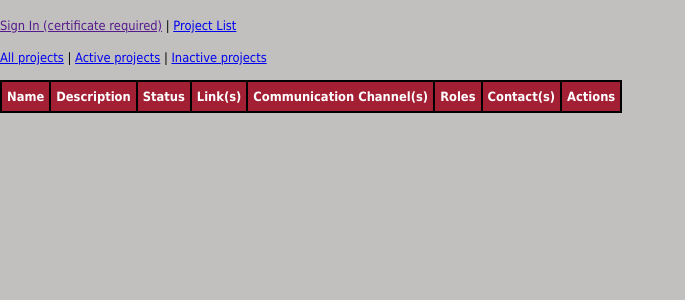
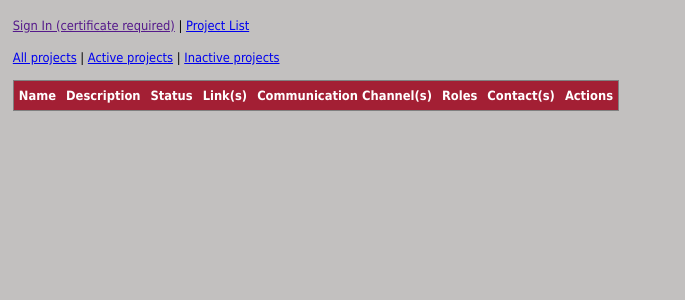
Before and after one commit to sipb/project-database, a Python web app: template web_scripts/templates/projectlist.html in a window 1280 px wide. Shown: the top 300 px of the page, without its empty margins (0-685 px from the left). Run offline with Jinja, Linux system fonts and the light colour scheme; the template is opened without the code that fills it, so the values that code supplies are empty.

Commit message:
Try adding some margin.

```diff
--- a/web_scripts/templates/projectlist.html
+++ b/web_scripts/templates/projectlist.html
@@ -6,6 +6,7 @@
         <link rel="stylesheet" type="text/css" href="templates/style.css" />
     </head>
     <body>
+        <div id="content-block">
             <h2>{{ title }}</h2>
 
             {% include 'navigationlinks.html' %}
@@ -28,5 +29,6 @@
                 {% include 'projectrow.html' %}
             {% endfor %}
             </table>
+        </div>
     </body>
 </html>
--- a/web_scripts/templates/style.css
+++ b/web_scripts/templates/style.css
@@ -18,7 +18,7 @@ td {
     padding: 5px;
 }
 .header td {
-    border: 2px solid black;
+    border: white;
     font-weight:  bold;
     background-color: #a31f34;
     color: white;
@@ -29,3 +29,6 @@ td {
 tr:nth-child(even){
     background-color: white
 }
+#content-block{
+    margin:  1em;
+}
```
Lines whose indentation alone changed are shown as unchanged.
